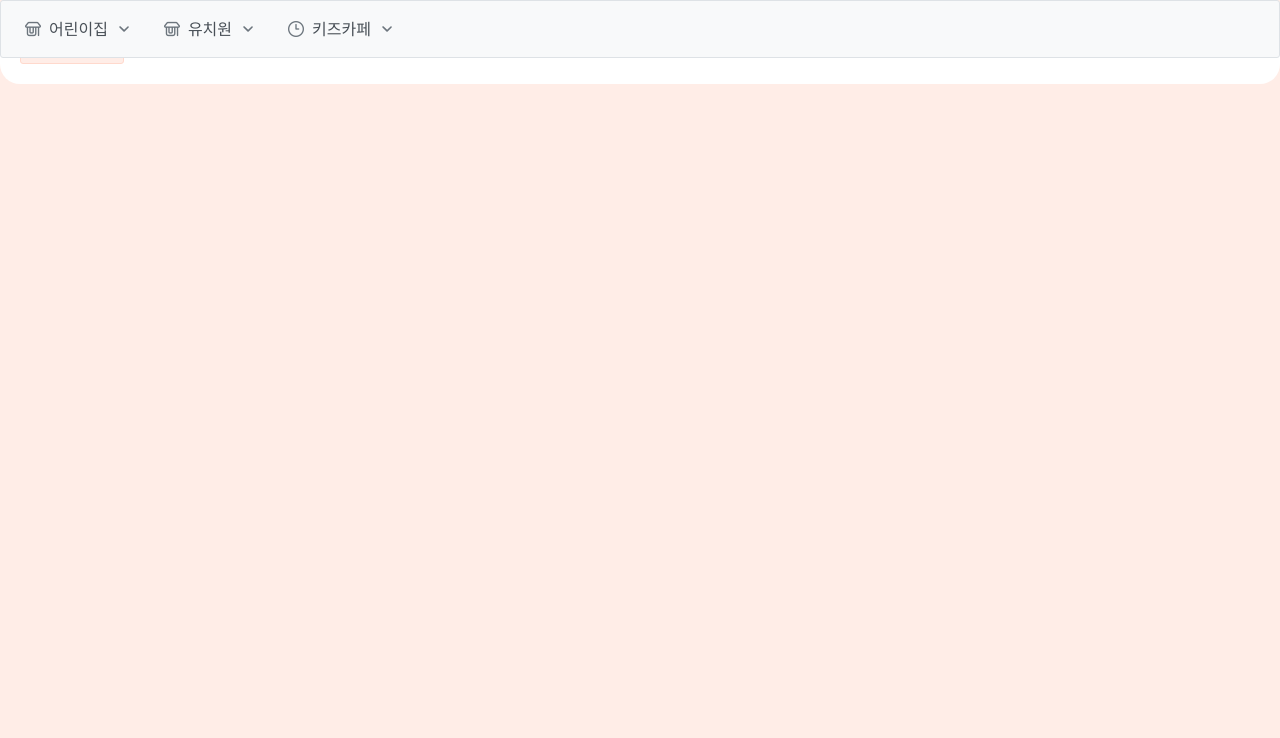
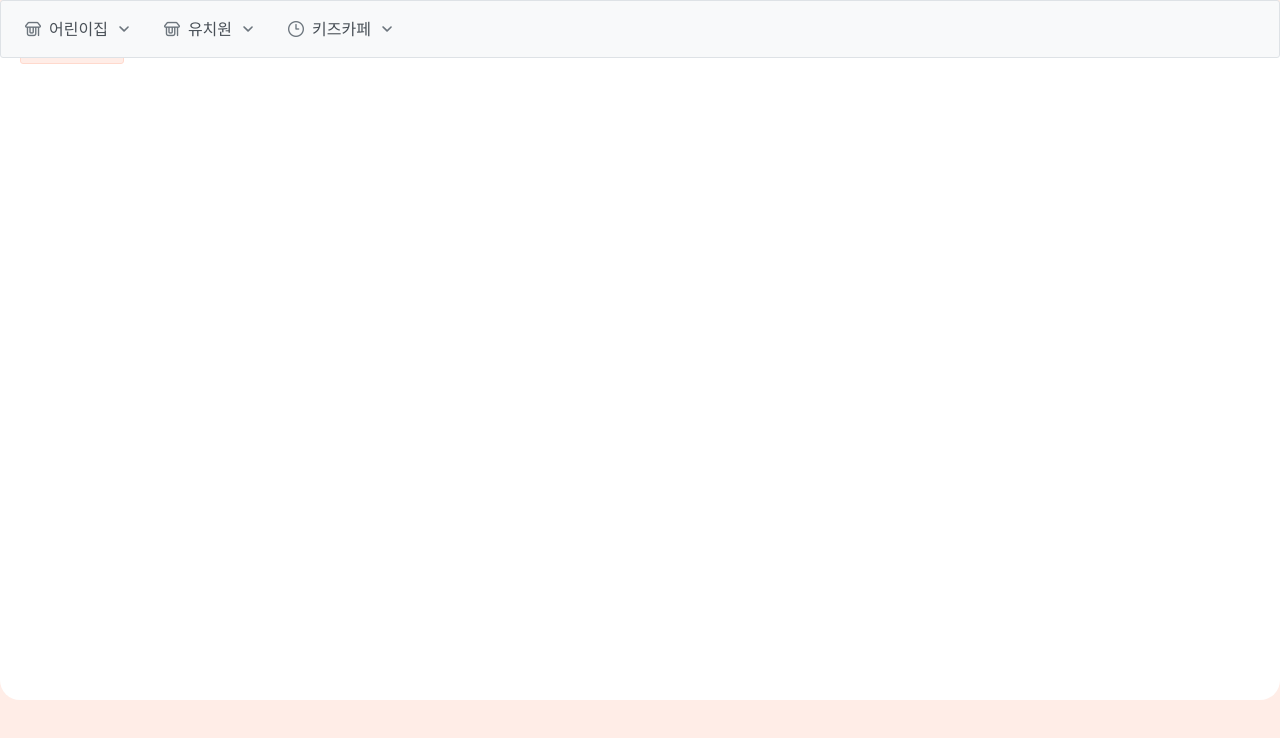
Before and after one commit to yumi-kim-0827/childcarekoreaplatform, a Next.js app: page /test in a window 1280 px wide. Shown: the top 738 px of the page. Built offline with nearby package versions, Linux system fonts and the light colour scheme.

Commit message:
design : 전체 레이아웃, 지역 Data Tab css 수정

```diff
--- a/pages/index.js
+++ b/pages/index.js
@@ -39,7 +39,7 @@ const Main = () => {
   };
 
   return (
-    <Layout className="index">
+    <Layout pageName="page-index">
       <CardShelf>
         <Section>
           <PageTitle pageName="홈" />
@@ -69,7 +69,7 @@ const Main = () => {
           />
         </Section>
       </CardShelf>
-      <CardShelf></CardShelf>
+      <CardShelf>hh</CardShelf>
     </Layout>
   );
 };
--- a/src/components/layout/Layout.js
+++ b/src/components/layout/Layout.js
@@ -2,12 +2,12 @@ import React from "react";
 //components
 import SideBar from "@/src/components/sidebar/SideBar";
 
-const Layout = ({ children }) => {
+const Layout = ({ pageName, children }) => {
   return (
     <>
       <div className="layout">
         <SideBar />
-        <main className="main-wrap">{children}</main>
+        <main className={`main-wrap ${pageName}`}>{children}</main>
       </div>
     </>
   );
--- a/src/styles/custom.scss
+++ b/src/styles/custom.scss
@@ -1,7 +1,9 @@
 /* yumee0827@naver.com */
 /* 컬러 변수 */
-$bg-white-100: #ffffff;
-$bg-white-200: #e7e7e7;
+$bg-gray-100: #ffffff;
+$bg-gray-200: #e7e7e7;
+$bg-gray-300: #cccccc;
+$bg-gray-400: #808080;
 $bg-orange-100: #ffede7;
 $bg-orange-200: #ffd9cd;
 $bg-orange-300: #ffbda7;
@@ -27,6 +29,9 @@ $bg-orange-700: #e64b18;
 html,
 body {
   background-color: $bg-orange-100;
+  width: 100vw;
+  height: 100vh;
+  overflow: hidden;
 }
 
 .header {
@@ -35,37 +40,57 @@ body {
   top: 0;
   right: 0;
   z-index: 9000;
+  height: 60px;
 }
 .layout {
+  padding: 60px 0 0 0; /* 헤더 높이만큼 여백 */
   display: flex;
 }
 
 .side-bar {
   padding: 60px 10px 10px 10px;
   max-width: 330px;
-  height: 100vh;
+  height: calc(100vh - 60px);
   border: 1px solid $bg-orange-500;
   background-color: $bg-orange-200;
 }
 
 .main-wrap {
+  padding: 20px;
+  flex: 1;
   display: grid;
 }
 
 .card {
   padding: 20px;
+  height: calc(100vh - 100px);
   border-radius: 20px;
-  background-color: $bg-white-100;
+  background-color: $bg-gray-100;
+  overflow-y: auto;
+}
+
+.card::-webkit-scrollbar {
+  width: 3px;
+}
+.card::-webkit-scrollbar-track {
+  border-radius: 6px;
+}
+.card::-webkit-scrollbar-thumb {
+  background-color: $bg-orange-200;
+  background-clip: padding-box;
+  border: 1px solid $bg-orange-300;
+  border-radius: 8px;
 }
 
 /* PAGE
 /*
 /*
 /* index */
-.index {
-  padding: 1rem;
-  grid-template-columns: 3fr 1fr;
-  border: 2px solid red;
+.page-index {
+  padding: 20px;
+  grid-template-columns: 4fr 1fr;
+  gap: 20px;
+  height: 100vh;
 }
 /* Main > index */
 .main {
@@ -77,7 +102,27 @@ body {
 /*
 /*
 /* LocationTab */
-.tab-sigun-list {
-  display: flex;
-  gap: 10px;
+.p-tabview {
+  .p-tabview-nav-container {
+    .p-tabview-nav {
+      .p-unselectable-text {
+        display: flex;
+        align-items: center;
+      }
+      .p-unselectable-text::after {
+        content: "";
+        width: 1px;
+        height: 15px;
+        background-color: $bg-gray-200;
+      }
+    }
+  }
+  .p-tabview-panels {
+    padding: 10px 0;
+    .tab-sigun-list {
+      display: flex;
+      flex-wrap: wrap;
+      gap: 10px;
+    }
+  }
 }
```
Also changed, not shown: 1 other file (tests, documents, lock files or other folders).
